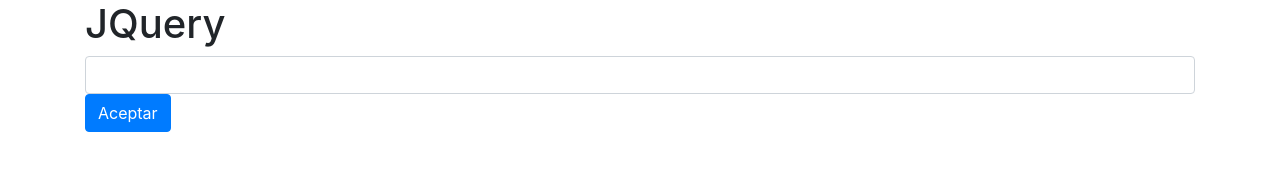
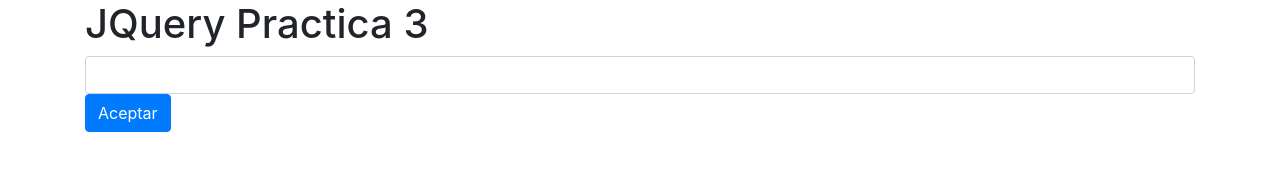
Before and after one commit to JesusUribe98/archivos-frontend, a plain HTML site: page javascript/js2/index.html in a window 1280 px wide. Drawn offline with nearby package versions, Linux system fonts and the light colour scheme.

Commit message:
Se actualizo la practica 3

```diff
--- a/javascript/js2/index.html
+++ b/javascript/js2/index.html
@@ -3,7 +3,7 @@
 <head>
     <meta charset="UTF-8">
     <meta name="viewport" content="width=device-width, initial-scale=1.0">
-    <title>javascript 2</title>
+    <title>Practica 3</title>
     <link
     rel="stylesheet"
     href="https://stackpath.bootstrapcdn.com/bootstrap/4.3.1/css/bootstrap.min.css"
@@ -13,7 +13,7 @@
     <div class="container">
         <div class="row">
             <div class="col-md-12">
-                <h1>JQuery</h1>
+                <h1>JQuery Practica 3</h1>
 
                 <input type="text" class="form-control" id="texto1">
                 <button id="btn1" class="btn btn-primary">Aceptar</button>
```
